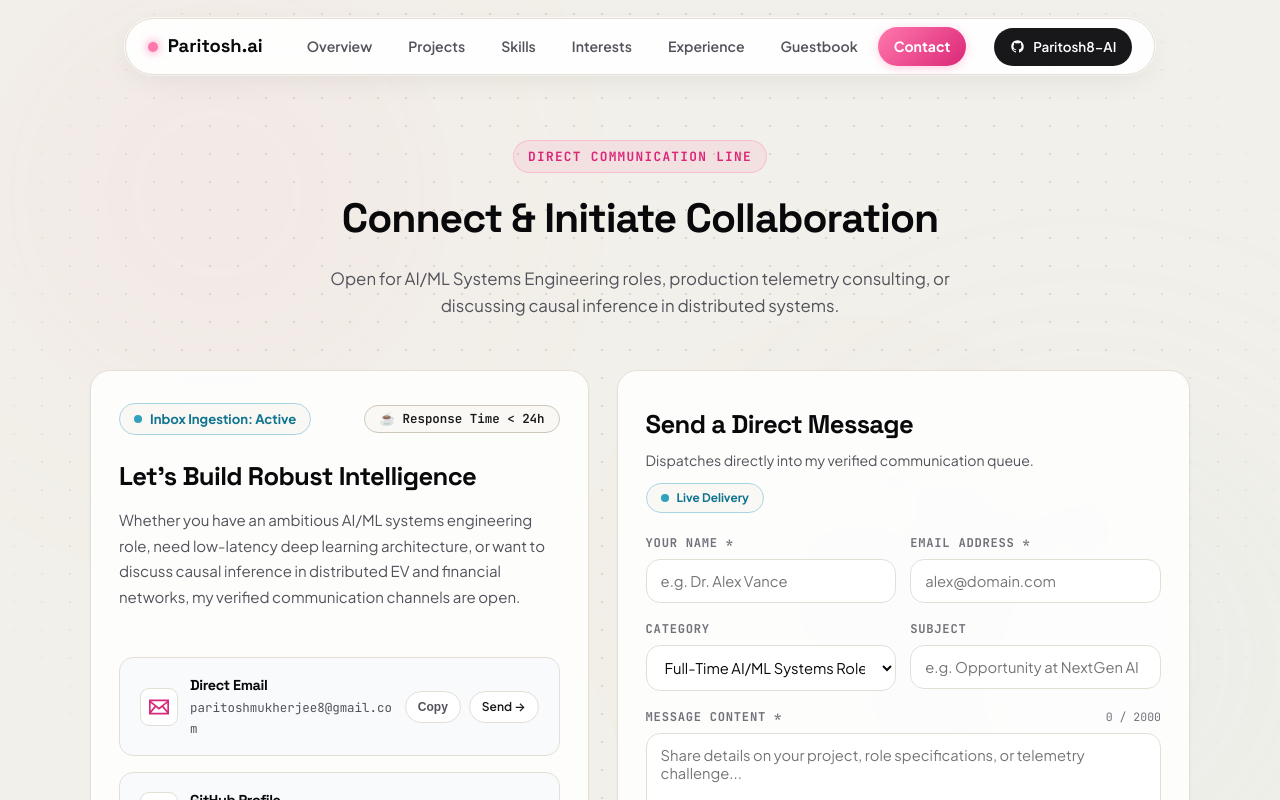
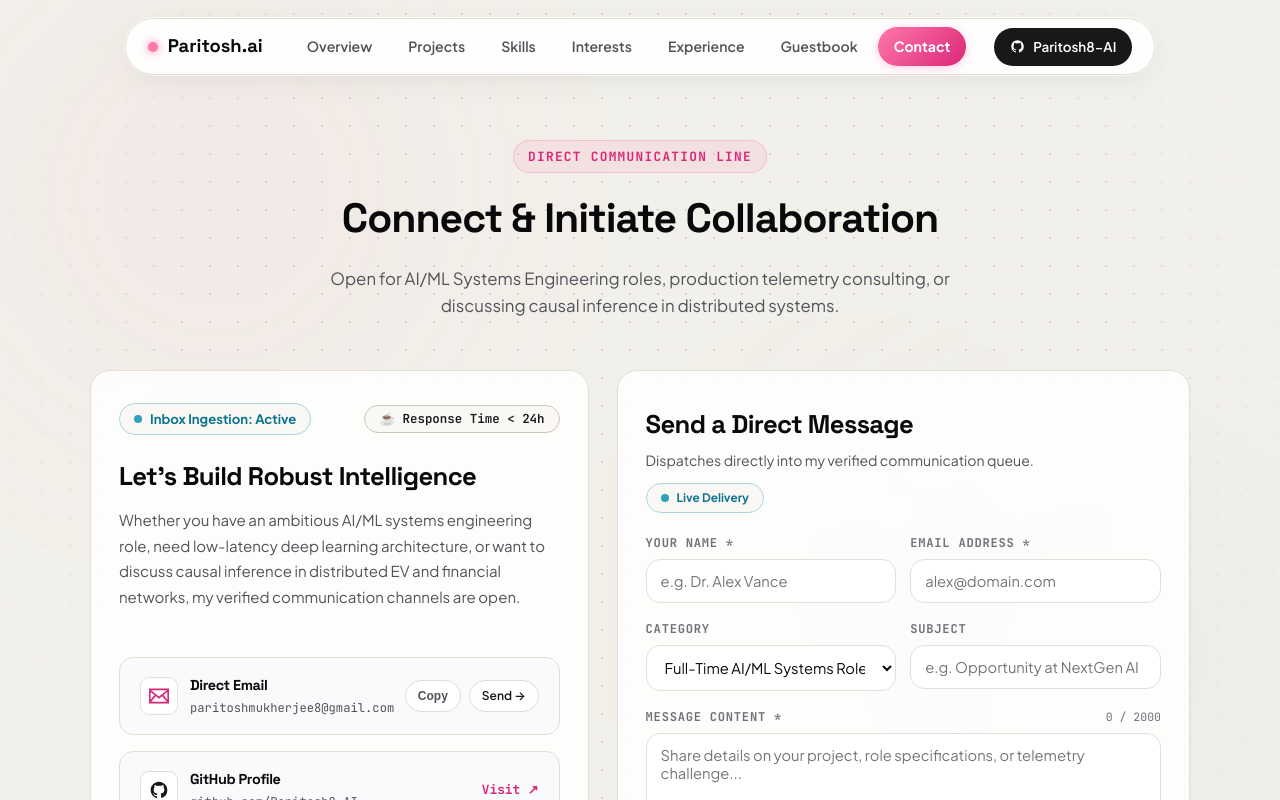
Before and after one commit to Paritosh8-AI/portfolio, a Next.js app: page /contact in a window 1280 px wide. Shown: the top 800 px of the page. Built offline with nearby package versions, Linux system fonts and the light colour scheme.

Commit message:
fix(contact): prevent email address letter wrap on contact card

```diff
--- a/app/globals.css
+++ b/app/globals.css
@@ -2080,7 +2080,6 @@ html.lenis body {
 
 .channel-text {
   min-width: 0;
-  word-break: break-word;
 }
 
 .channel-text h4 {
@@ -2089,11 +2088,11 @@ html.lenis body {
 }
 
 .channel-text p {
-  font-size: 0.78rem;
+  font-size: 0.76rem;
   color: var(--text-muted);
   font-family: var(--font-mono);
-  word-break: break-all;
-  overflow-wrap: anywhere;
+  word-break: normal;
+  overflow-wrap: normal;
 }
 
 .copy-pill-btn {
--- a/assets/css/style.css
+++ b/assets/css/style.css
@@ -2080,7 +2080,6 @@ html.lenis body {
 
 .channel-text {
   min-width: 0;
-  word-break: break-word;
 }
 
 .channel-text h4 {
@@ -2089,11 +2088,11 @@ html.lenis body {
 }
 
 .channel-text p {
-  font-size: 0.78rem;
+  font-size: 0.76rem;
   color: var(--text-muted);
   font-family: var(--font-mono);
-  word-break: break-all;
-  overflow-wrap: anywhere;
+  word-break: normal;
+  overflow-wrap: normal;
 }
 
 .copy-pill-btn {
--- a/public/assets/css/style.css
+++ b/public/assets/css/style.css
@@ -2080,7 +2080,6 @@ html.lenis body {
 
 .channel-text {
   min-width: 0;
-  word-break: break-word;
 }
 
 .channel-text h4 {
@@ -2089,11 +2088,11 @@ html.lenis body {
 }
 
 .channel-text p {
-  font-size: 0.78rem;
+  font-size: 0.76rem;
   color: var(--text-muted);
   font-family: var(--font-mono);
-  word-break: break-all;
-  overflow-wrap: anywhere;
+  word-break: normal;
+  overflow-wrap: normal;
 }
 
 .copy-pill-btn {
```
